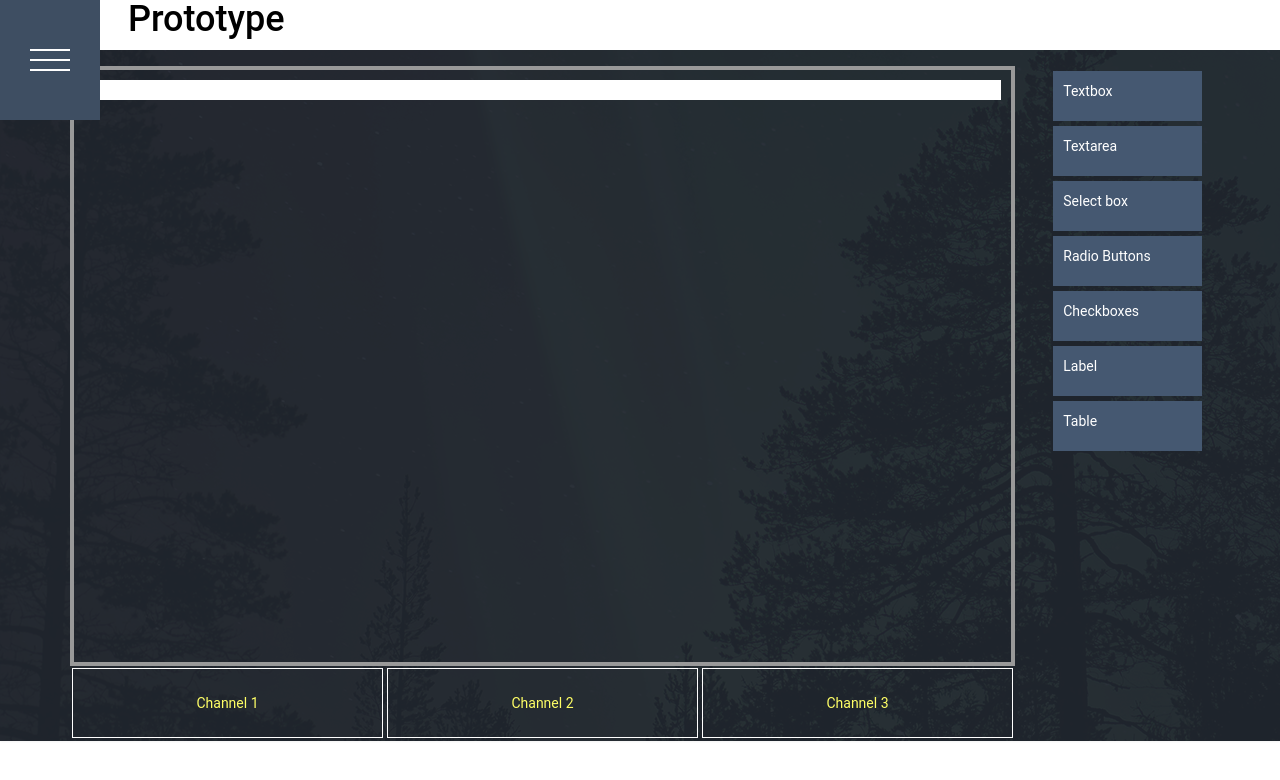
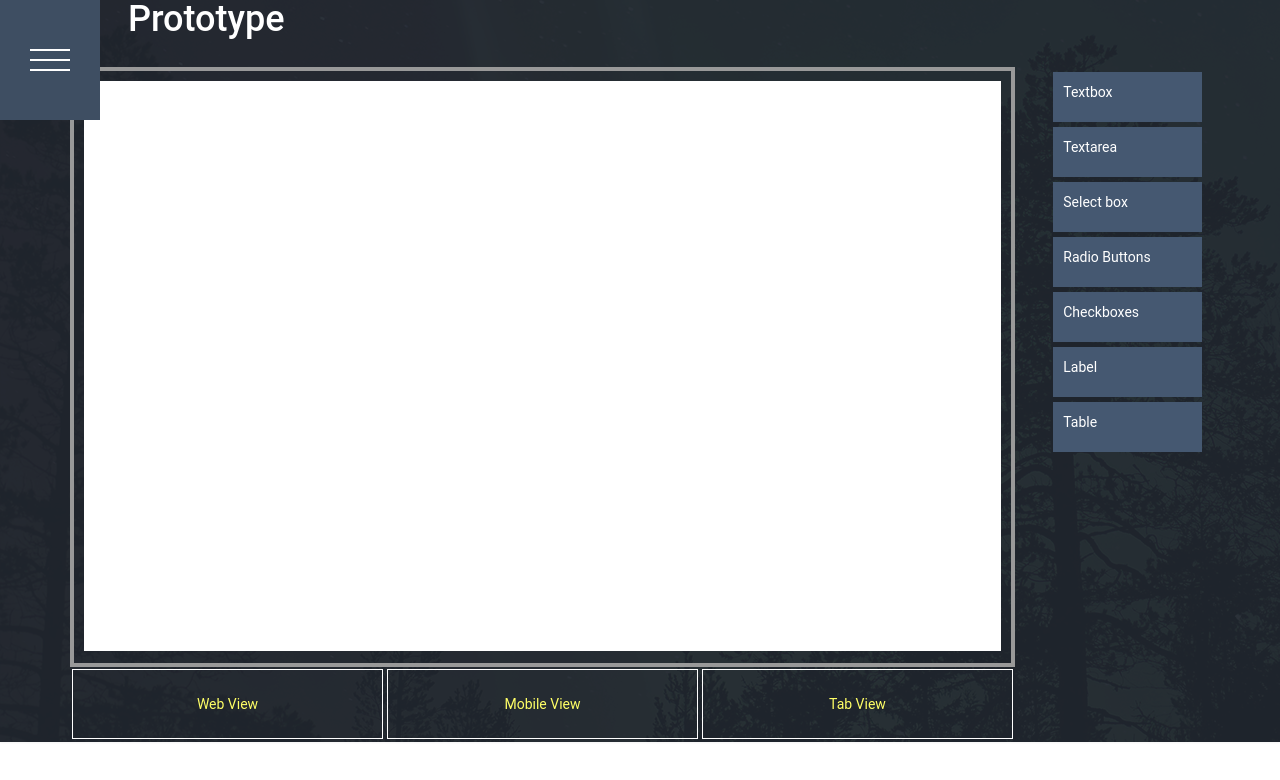
Before and after one commit to rashmipadale/ejsBuilder, a plain HTML site: page index.html in a window 1280 px wide. Drawn offline with nearby package versions, Linux system fonts and the light colour scheme.

Commit message:
post demo changes.. minor..

```diff
--- a/css/styles.css
+++ b/css/styles.css
@@ -11,7 +11,7 @@
   background-size: cover;
 } */
 
-.app-header {margin: 0;padding: 0;color: black !important;height: 50px;\: 0 0 10px 0;}
+.app-header {margin: 0;padding: 0;color: while !important;height: 50px;\: 0 0 10px 0;}
 
 #channel-list {
   display: flex;
--- a/css/templatemo-style.css
+++ b/css/templatemo-style.css
@@ -259,8 +259,9 @@ section{
   width: 100%;
   overflow: hidden;
   background-attachment: fixed;
-  padding: 15px 0 0 0;
+  padding: 66px 0 0 0;
   border-radius: 0;
+  margin-top:-50px;
 }
 
 .b-red {
@@ -1175,6 +1176,7 @@ select{color:black}
   color: black;
   background: white;
   padding: 10px;
+  min-height:570px;
 }
 #formId input, #formId button, #formId select{
   color: black;
--- a/index.html
+++ b/index.html
@@ -68,9 +68,9 @@
       <div class="row">
         <div class="col-md-10 box">
           <ul id="channel-list">
-            <li><a href="#" id="Channel1">Channel 1</a></li>
-            <li><a href="#" id="Channel2">Channel 2</a></li>
-            <li><a href="#" id="Channel3">Channel 3</a></li>
+            <li><a href="#" id="Channel1">Web View</a></li>
+            <li><a href="#" id="Channel2">Mobile View</a></li>
+            <li><a href="#" id="Channel3">Tab View</a></li>
           </ul>
         </div>
       </div>
```
Also changed, not shown: 1 other file.
